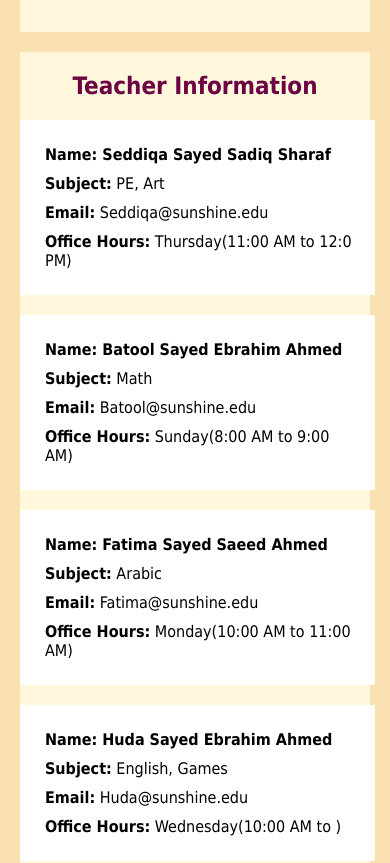
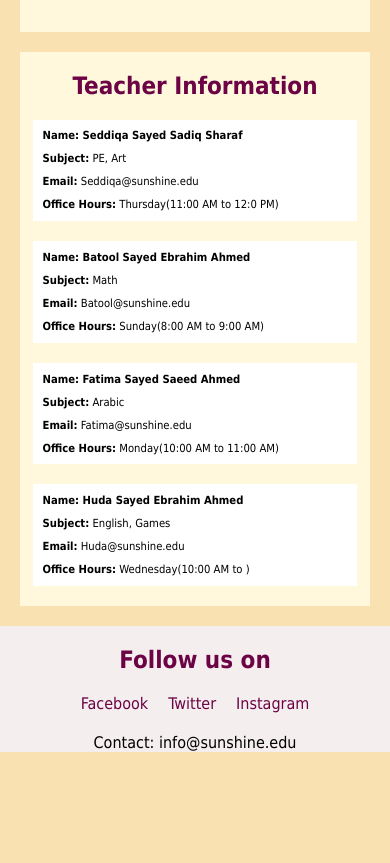
Before and after one commit to BatoolAlsayed1/ITCS333, a plain HTML site: page index.html in a window 390 px wide. Shown: the part 2420-3283 px from the top of the page. After the commit the page ends 3212 px from the top, so only its background shows below. Drawn offline with Linux system fonts and the light colour scheme.

Commit message:
media info

```diff
--- a/style.css
+++ b/style.css
@@ -33,8 +33,6 @@ body{
     margin: auto; /* center the layout */
     font-family: Tahoma; /*Tahoma Font*/
     color: black; /*black color for text*/
-
-
 }
 #header{
     grid-area: header;
@@ -51,14 +49,12 @@ body{
     overflow: hidden; /* hide any overflow elements*/
     width: 100%; /* take entire width of the page */
     text-align: center; /* center text*/
-
 }
 .na{
     display: inline-block; /* elements set to each others*/
     background-color: #6C0345; /* background color*/
     border-radius: 10px; /* round corners*/
     margin:10px; /* margin between elements*/
-
 }
 .na a:hover{
     background-color: #F7C566;
@@ -93,7 +89,6 @@ body{
 a{
     text-decoration: none; /* remove underline*/
     color:#6C0345;
-
 }
 #main{
     grid-area: main;
@@ -113,20 +108,15 @@ a{
 #announcements{
     grid-area: m12;
     background-color: #FFF8DC;
-
-
 }
 #announcements > div {
     padding-left: 1rem; /* add left padding for announcement direct cildren of <P>*/
     padding-bottom: 1rem; /*  add bottom padding to seperate paragraphs*/
-
 }
 #schedule-table{
     grid-area: m13;
     background-color: #FFF8DC;
     text-align: center;
-
-
 }
 table{
    width: 100%;
@@ -168,7 +158,6 @@ tbody tr:nth-child(odd){
 .re a{
     text-decoration: none;
     color:black;
-
 }
 #teacher-info{
     grid-area: m15;
@@ -225,13 +214,9 @@ tbody tr:nth-child(odd){
             'm14'
             'm15';
     }
-
     #gallary{
         grid-template-columns: 1fr;
     }
-
-
-
     #schedule-table th, #schedule-table td {
 
         font-size: 0.8rem;
@@ -247,11 +232,13 @@ tbody tr:nth-child(odd){
         width: 90%;
     }
 }
-
 @media (max-width:464px) {
     #schedule-table th, #schedule-table td{
    font-size: 0.7rem;
    padding: 0.3rem;
 }
-
+#teacher-info .info {
+    font-size: 0.7rem;
+    padding: 0.3rem;
 }
+}
```
